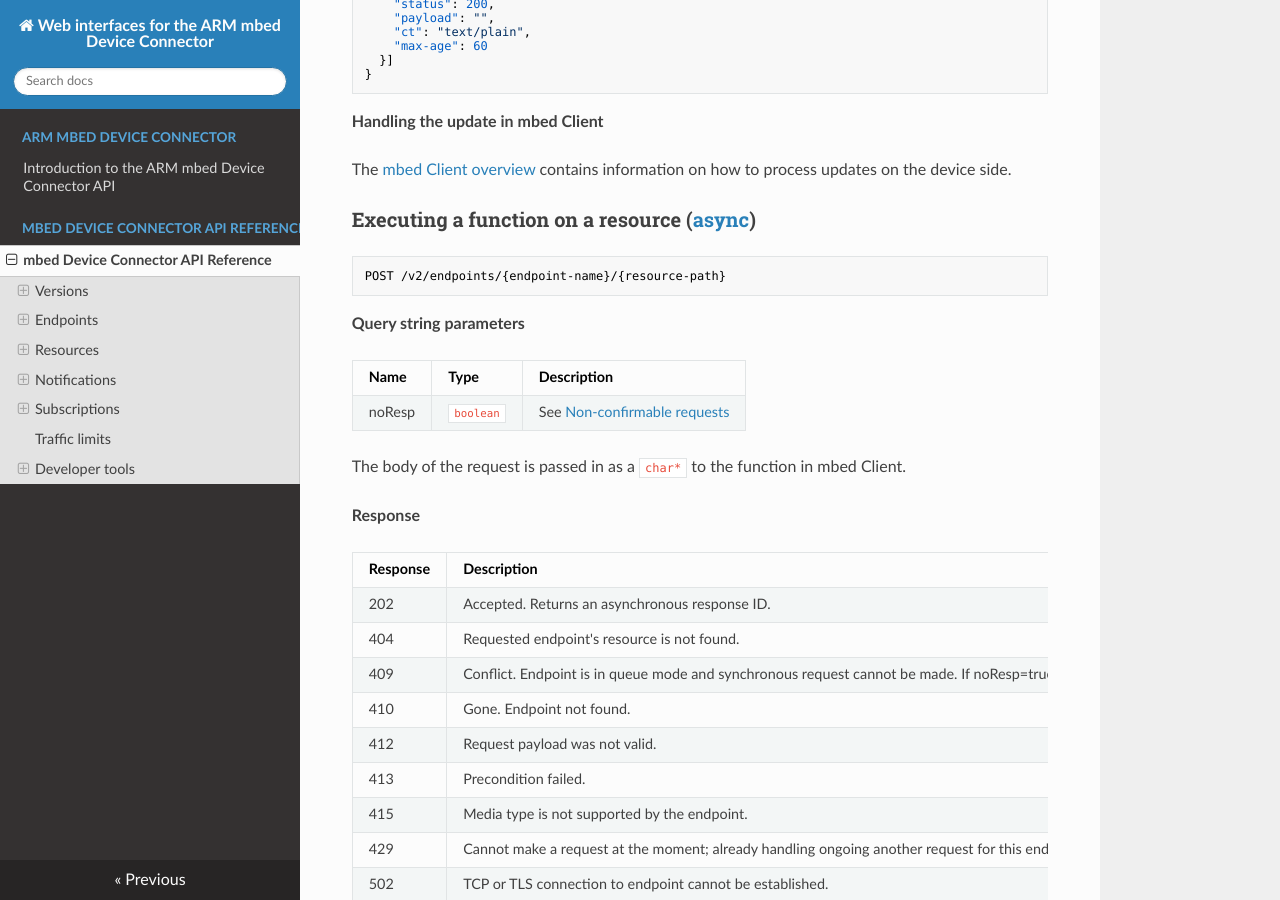
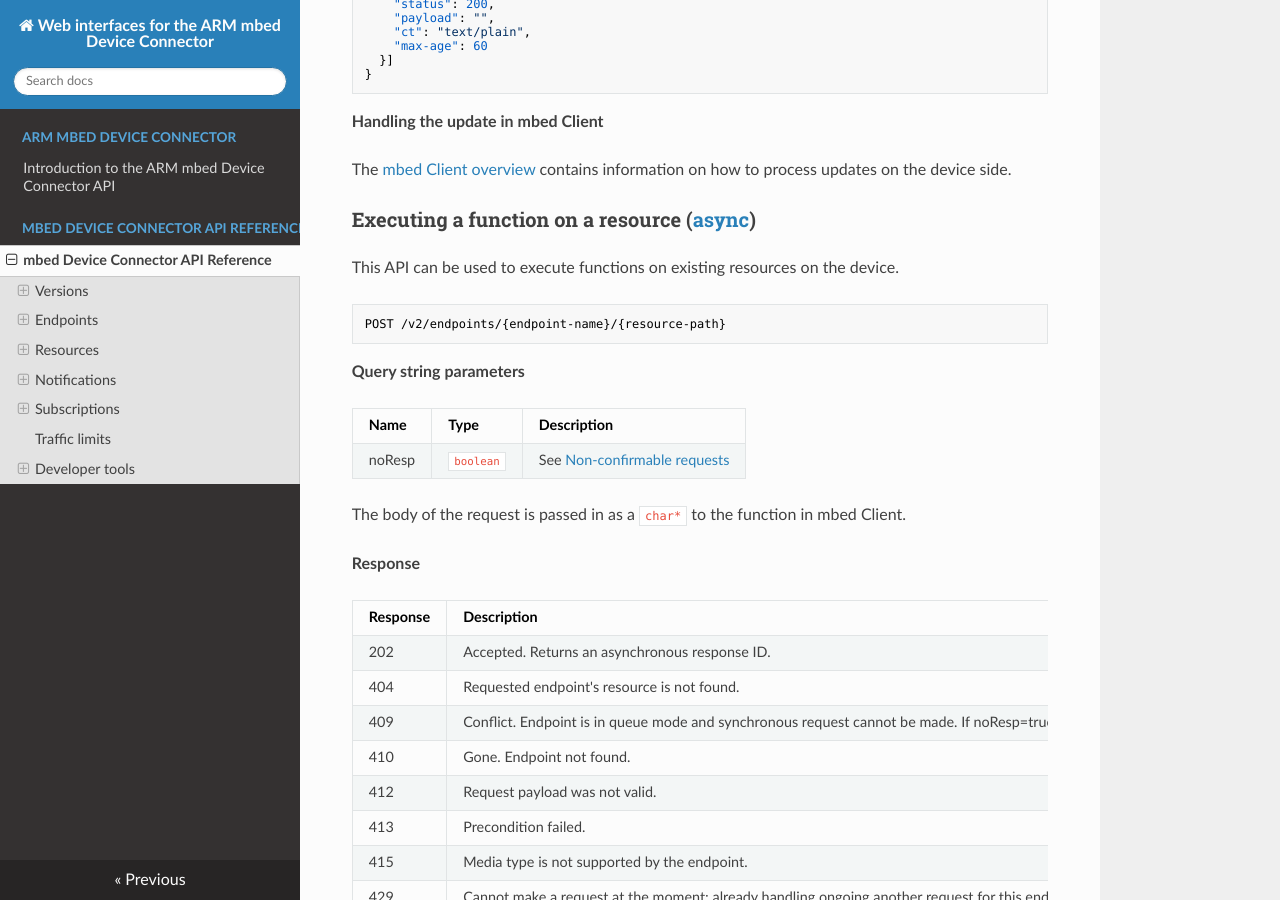
Before and after one commit to ARMmbed/Connector-mDS-REST-API, an MkDocs documentation site: the page built from docs/api-reference.md, in a window 1280 px wide and 900 px high, scrolled down 7470 px. Built offline with MkDocs 1.6.1, drawn with Linux system fonts in a browser that asks for light colours; nearby versions of some CDN libraries; old or Windows-style settings are respelled for this version of MkDocs.

Commit message:
POST explained.

```diff
--- a/docs/api-reference.md
+++ b/docs/api-reference.md
@@ -327,6 +327,8 @@ When the response is available, on your notification channel:
 The [mbed Client overview](https://docs.mbed.com/docs/mbed-client-guide/en/latest/Introduction/#the-write-operation) contains information on how to process updates on the device side.
 
 ### Executing a function on a resource ([async](index.md#asynchronous-requests))
+
+This API can be used to execute functions on existing resources on the device.
 
     POST /v2/endpoints/{endpoint-name}/{resource-path}
 
```
